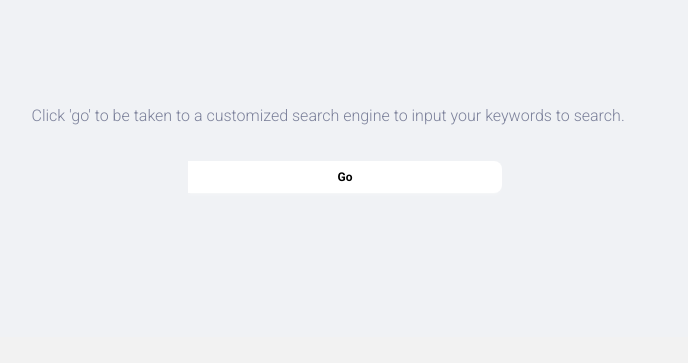
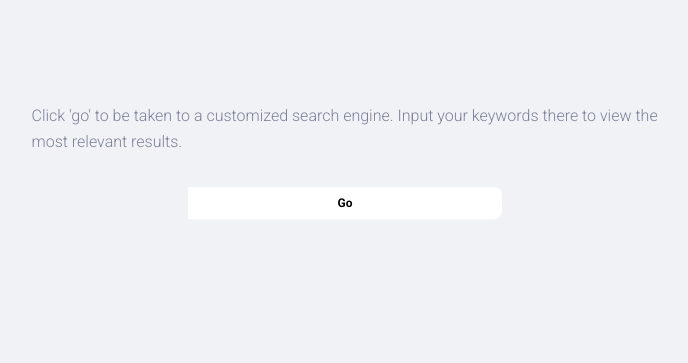
Before and after one commit to app-generator/flask-material-kit, a Flask app: page /search-home.html in a window 1280 px wide; the page is wider, and only the part inside the window is pictured. Shown: the part 641-1004 px from the top of that part, without its empty margins (295-983 px from the left). Before the commit the page ends 834 px from the top of that part, so only its background shows below. Run offline with Flask 2, Linux system fonts and the light colour scheme; the visitor is signed in with stand-in values (Sample User, id 1); some libraries are stand-ins or nearby versions.

Commit message:
update search-home.html
edit wording a bit

```diff
--- a/apps/templates/home/search-home.html
+++ b/apps/templates/home/search-home.html
@@ -32,7 +32,7 @@
           <div class="input-group input-group-static mb-4">
           <!--  <label>Search Criteria</label>
             <input class="form-control" placeholder="eg. airports respond to climate change" type="text" > -->
-            <p>Click 'go' to be taken to a customized search engine to input your keywords to search.</p>
+            <p>Click 'go' to be taken to a customized search engine. Input your keywords there to view the most relevant results.</p>
             <a href="https://cse.google.com/cse?cx=13b46c106c4834523#gsc.tab=0" target="_blank" class="btn btn-white btn-sm w-50 mx-auto mt-3">Go</a>
           </div>
         </div>
```
